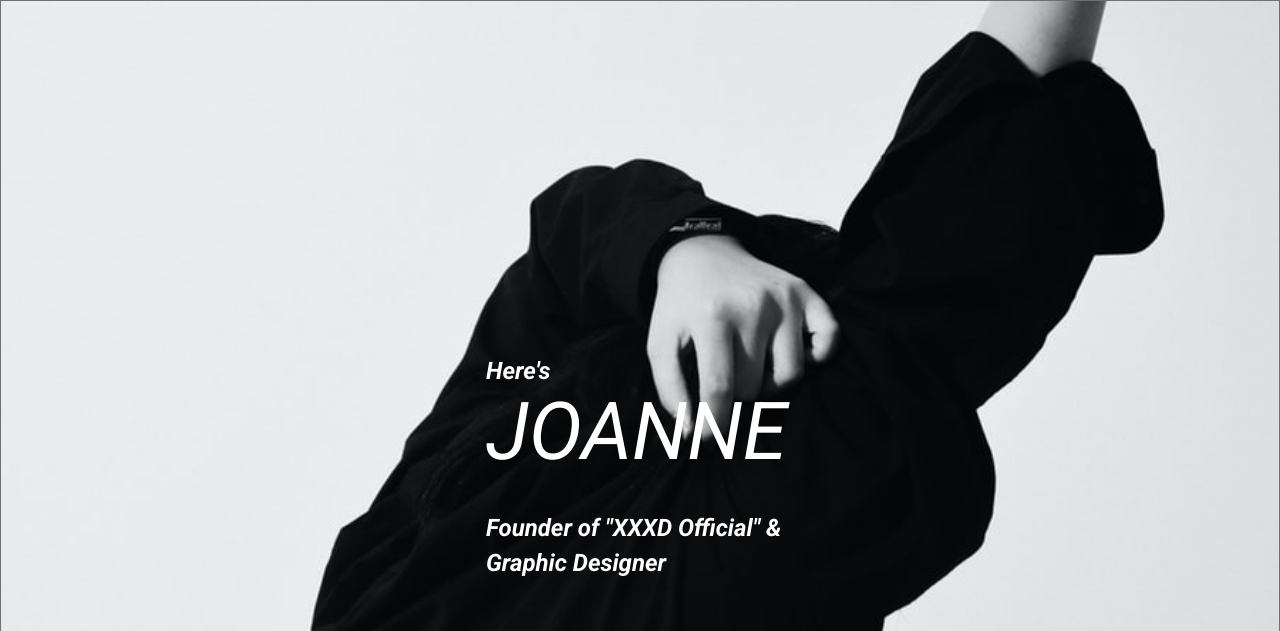
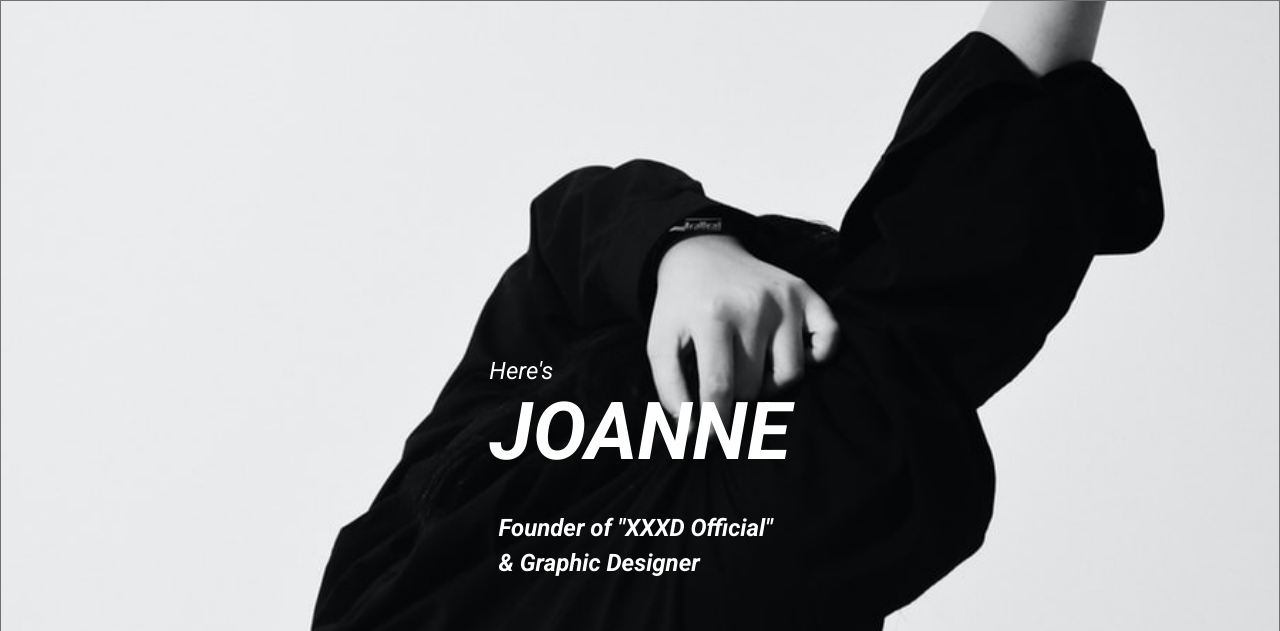
Before and after one commit to hijachu/hexschool-live-week2, a plain HTML site: page index.html in a window 1280 px wide. Shown: the top 631 px of the page. Drawn offline with Linux system fonts and the light colour scheme.

Commit message:
Refine code.

```diff
--- a/index.html
+++ b/index.html
@@ -17,7 +17,8 @@
                 <h1 class="name">JOANNE</h1>
             </div>
             <div class="job-title">
-                Founder of "XXXD Official" & Graphic Designer
+                Founder of "XXXD Official"
+                & Graphic Designer
             </div>
             <div class="social-icon">
                 <img class="icon-behance"
@@ -37,7 +38,6 @@
         <div class="full-name">Joanne Chen</div>
         <div class="birth-date">1997/10/10</div>
         <div class="education">National Hex School Normal University Department of Visual Design</div>
-
         <hr>
 
         <ul>
@@ -46,7 +46,10 @@
             <li>Graphic Intern of Hex School</li>
         </ul>
     </section>
-    <section class="my-band container"></section>
+    <section class="my-brand container">
+        <h2>My Brand ‘’XXXD’’</h2>
+        .slogan
+    </section>
     <section class="other-works container"></section>
     <footer class="contact container">Footer</footer>
 </body>
--- a/style.css
+++ b/style.css
@@ -134,11 +134,10 @@ table {
     border-spacing: 0;
 }
 
+/****************************/
 * {
     box-sizing: border-box;
 }
-
-/****************************/
 
 body {
     font-family: 'Roboto', "微軟正黑體", sans-serif;
@@ -147,6 +146,9 @@ body {
 .container {
     width: 100%;
     margin: 0 auto;
+
+    /* medium */
+    font-weight: 400;
 }
 
 /****************************
@@ -158,9 +160,6 @@ body {
     background-repeat: no-repeat;
     background-position: center center;
 
-    color: #fff;
-    font-style: italic;
-
     display: flex;
     justify-content: center;
 
@@ -169,6 +168,14 @@ body {
 
 .header-content {
     width: 308px;
+
+    color: #fff;
+    font-style: italic;
+
+    display: flex;
+    flex-direction: column;
+    align-items: center;
+
 }
 
 .name-header {
@@ -179,24 +186,31 @@ body {
 .name-header .heres {
     line-height: 28px;
     font-size: 24px;
-    font-weight: bold;
 }
 
 .name-header .name {
+    font-weight: 600;
+
     line-height: 94px;
+    height: 94px;
     font-size: 80px;
 }
 
 .job-title {
     line-height: 35px;
+    height: 70px;
     font-size: 24px;
-    font-weight: bold;
+    width: 283px;
+
+    font-weight: 600;
 
     margin-bottom: 64px;
 }
 
 .social-icon {
+    width: 308px;
     display: flex;
+
     justify-content: space-between;
 }
 
@@ -290,6 +304,7 @@ body {
 
     content: '';
 
+    /* brown circle bullet */
     width: 22px;
     height: 22px;
     border-radius: 50%;
@@ -302,3 +317,9 @@ body {
 
     z-index: 1;
 }
+
+/****************************
+* MY-BRAND
+****************************/
+
+.my
```
